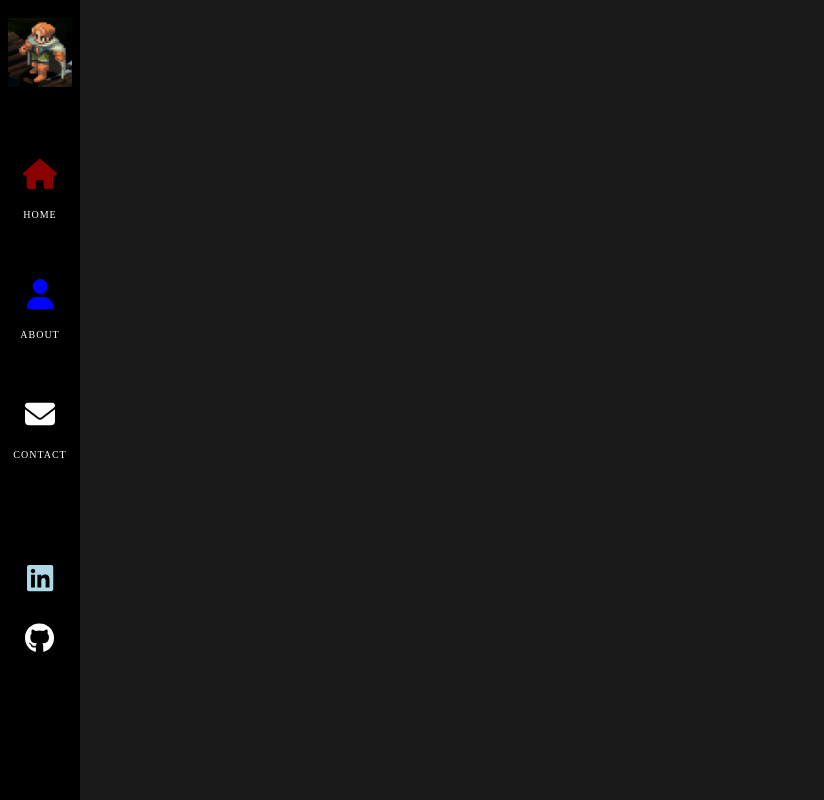
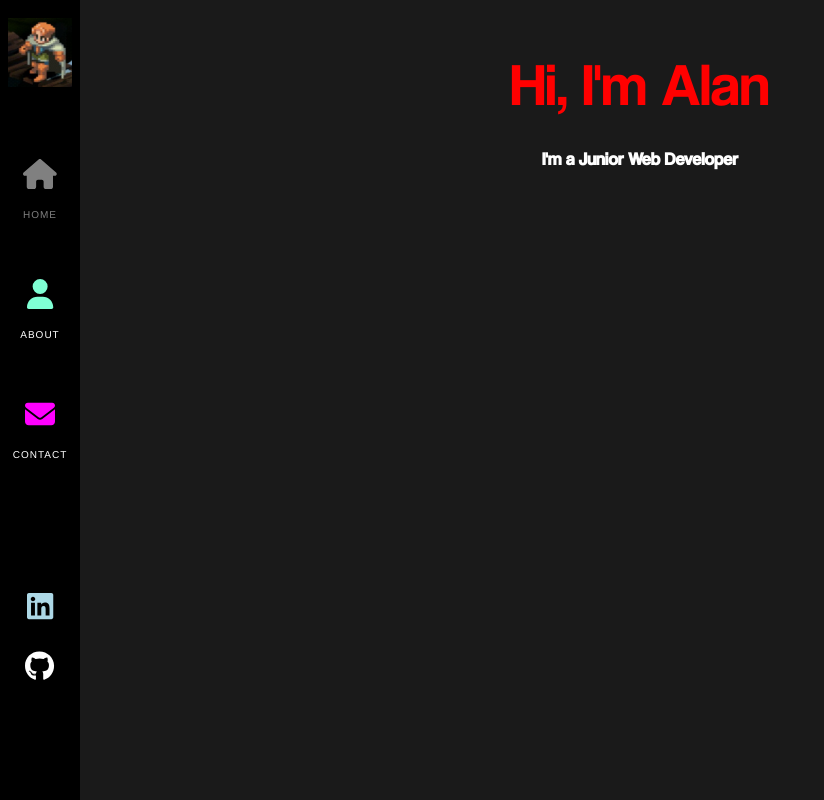
Before and after one commit to ashirk94/react-portfolio, a React (Create React App) app: page / in a window 1280 px wide. Shown: the whole page, without its empty margins (0-824 px from the left). Built offline with nearby package versions, Linux system fonts and the light colour scheme.

Commit message:
sidebar ux, started homepage

```diff
--- a/src/App.js
+++ b/src/App.js
@@ -2,14 +2,18 @@ import { Routes, Route } from 'react-router-dom';
 import './App.scss';
 //import 'bootstrap/dist/css/bootstrap.min.css';
 
-import Layout from './components/layout';
+import Layout from './components/layout'
+import Home from './components/home'
 
 function App() {
   return (
+    <div className="App">
       <Routes>
-        <Route path="/" element={<Layout />} />
+        <Route path="/" element={<Home />} />
       </Routes>
-  );
+      <Layout />
+    </div>
+  )
 }
 
 export default App;
--- a/src/App.scss
+++ b/src/App.scss
@@ -1,4 +1,4 @@
-$primary-color: rgb(13, 28, 242);
+$primary-color: rgb(235, 235, 241);
 
 @import 'animate.css';
 
--- /dev/null
+++ b/src/components/home/index.js
@@ -0,0 +1,15 @@
+import './index.scss'
+import {Link } from 'react-router-dom'
+
+const Home = () => {
+  return (
+    <div className="container home-page">
+      <div className="text-zone">
+        <h1>Hi, I'm Alan</h1>
+        <h2>I'm a Junior Web Developer</h2>
+        <Link to="/contact" className='flat-button'></Link>
+      </div>
+    </div>
+  )
+}
+export default Home
--- /dev/null
+++ b/src/components/home/index.scss
@@ -0,0 +1,9 @@
+h1 {
+    color: red;
+    font-size: 60px;
+    margin: 0;
+    font-weight: 500;
+}
+h1, h2 {
+font-family: 'Coolvetica';
+}
--- a/src/components/layout/index.js
+++ b/src/components/layout/index.js
@@ -4,10 +4,9 @@ import './index.scss'
 
 const Layout = () => {
   return (
-    <div className="App">
-      <div className="page">
-        <Sidebar />
-      </div>
+    <div className="page">
+      <Outlet />
+      <Sidebar />
     </div>
   )
 }
--- a/src/components/layout/index.scss
+++ b/src/components/layout/index.scss
@@ -11,7 +11,7 @@
 }
 
 .tags {
-  color: #120f02;
+  color: white;
   opacity: 0.6;
   position: absolute;
   bottom: 0;
--- a/src/components/sidebar/index.js
+++ b/src/components/sidebar/index.js
@@ -12,24 +12,28 @@ const Sidebar = () => {
         <img src={Logo} alt="logo" />
       </Link>
       <nav>
-        <NavLink exact="true" activeclassname="active" to="/">
-          <FontAwesomeIcon icon={faHome} color="darkred" />
+        <NavLink
+          exact="true" //from react router docs
+          style={({ isActive }) => ({ color: isActive ? 'grey' : 'white' })}
+          to="/"
+        >
+          <FontAwesomeIcon icon={faHome} color="violet" />
         </NavLink>
         <NavLink
           exact="true"
-          activeclassname="active"
+          style={({ isActive }) => ({ color: isActive ? 'grey' : 'white' })}
           className="about-link"
           to="/about"
         >
-          <FontAwesomeIcon icon={faUser} color="blue" />
+          <FontAwesomeIcon icon={faUser} color="Aquamarine" />
         </NavLink>
         <NavLink
           exact="true"
-          activeclassname="active"
+          style={({ isActive }) => ({ color: isActive ? 'grey' : 'white' })}
           className="contact-link"
           to="/contact"
         >
-          <FontAwesomeIcon icon={faEnvelope} color="white" />
+          <FontAwesomeIcon icon={faEnvelope} color="Magenta" />
         </NavLink>
         <br />
         <br />
@@ -42,11 +46,7 @@ const Sidebar = () => {
         >
           <FontAwesomeIcon icon={faLinkedin} color="lightblue" />
         </a>
-        <a
-          target="_blank"
-          rel="noreferrer"
-          href="https://www.linkedin.com/in/alan-shirk/"
-        >
+        <a target="_blank" rel="noreferrer" href="https://github.com/ashirk94">
           <FontAwesomeIcon icon={faGithub} color="white" />
         </a>
       </nav>
--- a/src/components/sidebar/index.scss
+++ b/src/components/sidebar/index.scss
@@ -29,20 +29,18 @@
       position: relative;
       display: block;
       text-decoration: none;
-
-      i {
-        transition: all 0.5s ease-out;
-      }
+    transition: all 0.5s ease-out;
 
       &:hover {
         color: grey;
 
         svg {
-          opacity: 0;
+          opacity: 0.5;
         }
 
         &:after {
           opacity: 1;
+          color: grey;
         }
       }
 
@@ -73,9 +71,9 @@
         }
       }
 
-      a.active {
+      &.active {
         svg {
-          color: green;
+          color: grey;
         }
       }
     }
--- a/src/index.css
+++ b/src/index.css
@@ -4,9 +4,9 @@ html {
 
 body {
   margin: 0;
-  font-family: 300 12px/1.5 'Helvetica Neue', 'sans-serif';
-  color: hsl(255, 50, 50);
-  background-color:hsl(800, 50, 20);
+  color: white;
+  text-align: center;
+  font: 300 12px/1.5 'Helvetica Neue', 'sans-serif';
   overflow: hidden;
   display: block;
   -webkit-font-smoothing: antialiased;
```
